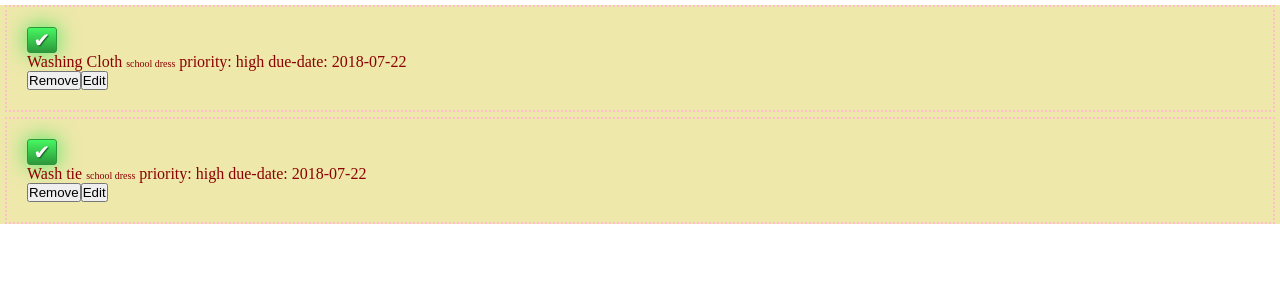
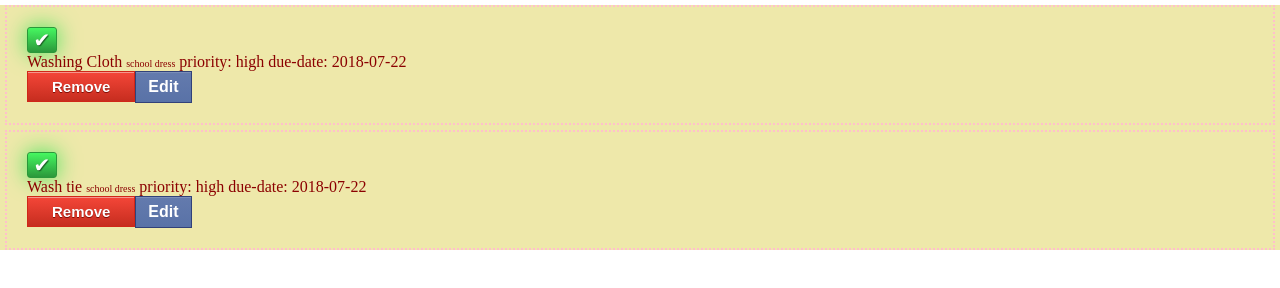
Before and after one commit to NishanBhattarai327/Todos, a website built with webpack: page src/index.html in a window 1280 px wide. Built offline with nearby package versions, Linux system fonts and the light colour scheme.

Commit message:
Style the edit and remove btn

```diff
--- a/src/modules/ui_todo.js
+++ b/src/modules/ui_todo.js
@@ -46,9 +46,11 @@ const ui = (function() {
 		domBtnTodoStatus.addEventListener('click', (e) => handleStatusClicked(e.target, todoData));
 
 		domBtnRemoveTodo.addEventListener('click', (e) => removeTodo(e, todoData));
+		domBtnRemoveTodo.classList.add('todo-remove-btn');
 		domBtnRemoveTodo.textContent = 'Remove';
 
 		domBtnEditTodo.addEventListener('click', (e) => handleEditClicked(e, todoData));
+		domBtnEditTodo.classList.add('todo-edit-btn');
 		domBtnEditTodo.textContent = 'Edit';
 
 		return domTodoItem;
@@ -67,7 +69,7 @@ const ui = (function() {
 		`;
 	}
 
-	function createForm(parent, data) {
+	function createForm(parent, data, type='Add Todo') {
 		const form = document.createElement('form');
 		form.classList.add('todo-edit-form');
 		form.innerHTML = `
@@ -89,7 +91,7 @@ const ui = (function() {
 			</select>
 			<br>
 
-			<input type='submit' value='Add Todo' class='btn submit'>
+			<input type='submit' value='${type}' class='btn submit'>
 		`;
 
 		let popup = popupWindow(parent);
@@ -108,10 +110,6 @@ const ui = (function() {
 		form.addEventListener('submit', (e) => {
 			e.preventDefault();
 			formSubmit(data.id, e.target);
-			console.log(e.target.title.value);
-			console.log(e.target.description.value);
-			console.log(e.target.dueDate.value);
-			console.log(e.target.priority.value);
 		});
 	}
 
@@ -161,7 +159,7 @@ const ui = (function() {
 
 	function handleStatusClicked(btn, todoData) {
 		btn.textContent = btn.textContent === '✖' ? '✔' : '✖';
-		btn.classList.toggle('status-btn-completed')
+		btn.classList.toggle('todo-status-completed-btn')
 		let completed = btn.textContent === '✖' ? true : false;
 
 		PubSub.emit(PubSub.eventCODE.UPDATE_TODO, todoData.id, {completed});
@@ -175,7 +173,7 @@ const ui = (function() {
 	}
 
 	function handleEditClicked(event, todoData) {
-		createForm(domBody, todoData);
+		createForm(domBody, todoData, 'Edit');
 	}
 
 	function updateTodo(id, newData) {
--- a/src/style/todoItem.css
+++ b/src/style/todoItem.css
@@ -16,8 +16,8 @@
   font-size: 10px;
 }
 
-/***********************status btn style start*****************************/
-.todo-status-btn {
+/***********************todo btn style start*****************************/
+.todo-status-btn{
     display: inline-block;
     width: 30px;
     text-align: center;
@@ -53,7 +53,7 @@
     background: linear-gradient(to bottom, #2b983b, #2b983b);
 }
 
-.status-btn-completed {
+.todo-status-completed-btn {
     border: 1px solid #aa0305;
     background: #ff060a;
     background: -webkit-gradient(linear, left top, left bottom, from(#ff060a), to(#aa0305));
@@ -63,22 +63,70 @@
     -moz-box-shadow: #ff070c 0px 0px 22px 0px;
     box-shadow: #ff070c 0px 0px 22px 0px;
 }
-.status-btn-completed:hover,
-.status-btn-completed:focus {
+.todo-status-completed-btn:hover,
+.todo-status-completed-btn:focus {
     border: 1px solid ##c80406;
     background: #ff070c;
     background: -webkit-gradient(linear, left top, left bottom, from(#ff070c), to(#cc0406));
     background: -moz-linear-gradient(top, #ff070c, #cc0406);
     background: linear-gradient(to bottom, #ff070c, #cc0406);
 }
-.status-btn-completed:active {
+.todo-status-completed-btn:active {
     background: #aa0305;
     background: -webkit-gradient(linear, left top, left bottom, from(#aa0305), to(#aa0305));
     background: -moz-linear-gradient(top, #aa0305, #aa0305);
     background: linear-gradient(to bottom, #aa0305, #aa0305);
 }
 
-/**************************status btn style end*******************************/
+
+.todo-edit-btn {
+  box-shadow:inset 0px 1px 0px 0px #7a8eb9;
+  background:linear-gradient(to bottom, #637aad 5%, #5972a7 100%);
+  background-color:#637aad;
+  border:1px solid #314179;
+  display:inline-block;
+  cursor:pointer;
+  color:#ffffff;
+  font-family:Arial;
+  font-size:16px;
+  font-weight:bold;
+  padding:6px 12px;
+  text-decoration:none;
+}
+.todo-edit-btn:hover {
+  background:linear-gradient(to bottom, #5972a7 5%, #637aad 100%);
+  background-color:#5972a7;
+}
+.todo-edit-btn:active {
+  position:relative;
+  top:1px;
+}
+
+.todo-remove-btn {
+  box-shadow:inset 0px 1px 0px 0px #f5978e;
+  background:linear-gradient(to bottom, #f24537 5%, #c62d1f 100%);
+  background-color:#f24537;
+  border:1px solid #d02718;
+  display:inline-block;
+  cursor:pointer;
+  color:#ffffff;
+  font-family:Arial;
+  font-size:15px;
+  font-weight:bold;
+  padding:6px 24px;
+  text-decoration:none;
+  text-shadow:0px 1px 0px #810e05;
+}
+.todo-remove-btn:hover {
+  background:linear-gradient(to bottom, #c62d1f 5%, #f24537 100%);
+  background-color:#c62d1f;
+}
+.todo-remove-btn:active {
+  position:relative;
+  top:1px;
+}
+
+/**************************todo btn style end*******************************/
 
 
 /********************popup window style start******************/
```
